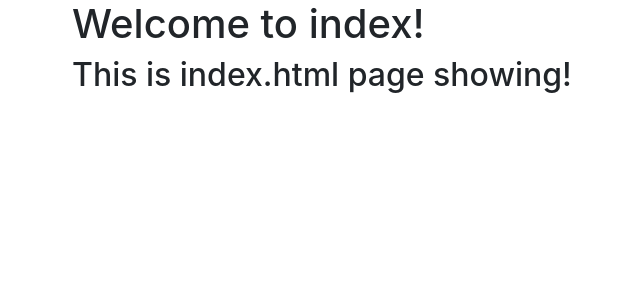
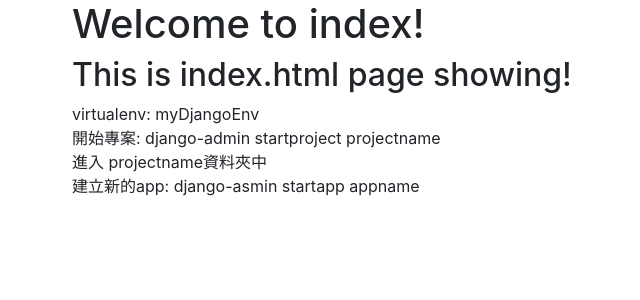
Before and after one commit to Hungyun/django-deployment-example, a Django app: page / in a window 1280 px wide. Shown: the part 56-356 px from the top of the page, without its empty margins (13-653 px from the left). Run offline with Django 3.2, Linux system fonts and the light colour scheme; some libraries are stand-ins or nearby versions.

Commit message:
Update index.html

```diff
--- a/learning_templates/basic_app/templates/basic_app/index.html
+++ b/learning_templates/basic_app/templates/basic_app/index.html
@@ -3,4 +3,9 @@
   {% block body_block %}
     <h1>Welcome to index!</h1>
     <h2>This is index.html page showing!</h2>
+    <p>virtualenv: myDjangoEnv <br>
+      開始專案: django-admin startproject projectname <br>
+      進入 projectname資料夾中 <br>
+      建立新的app: django-asmin startapp appname <br>
+    </p>
   {% endblock %}
```
